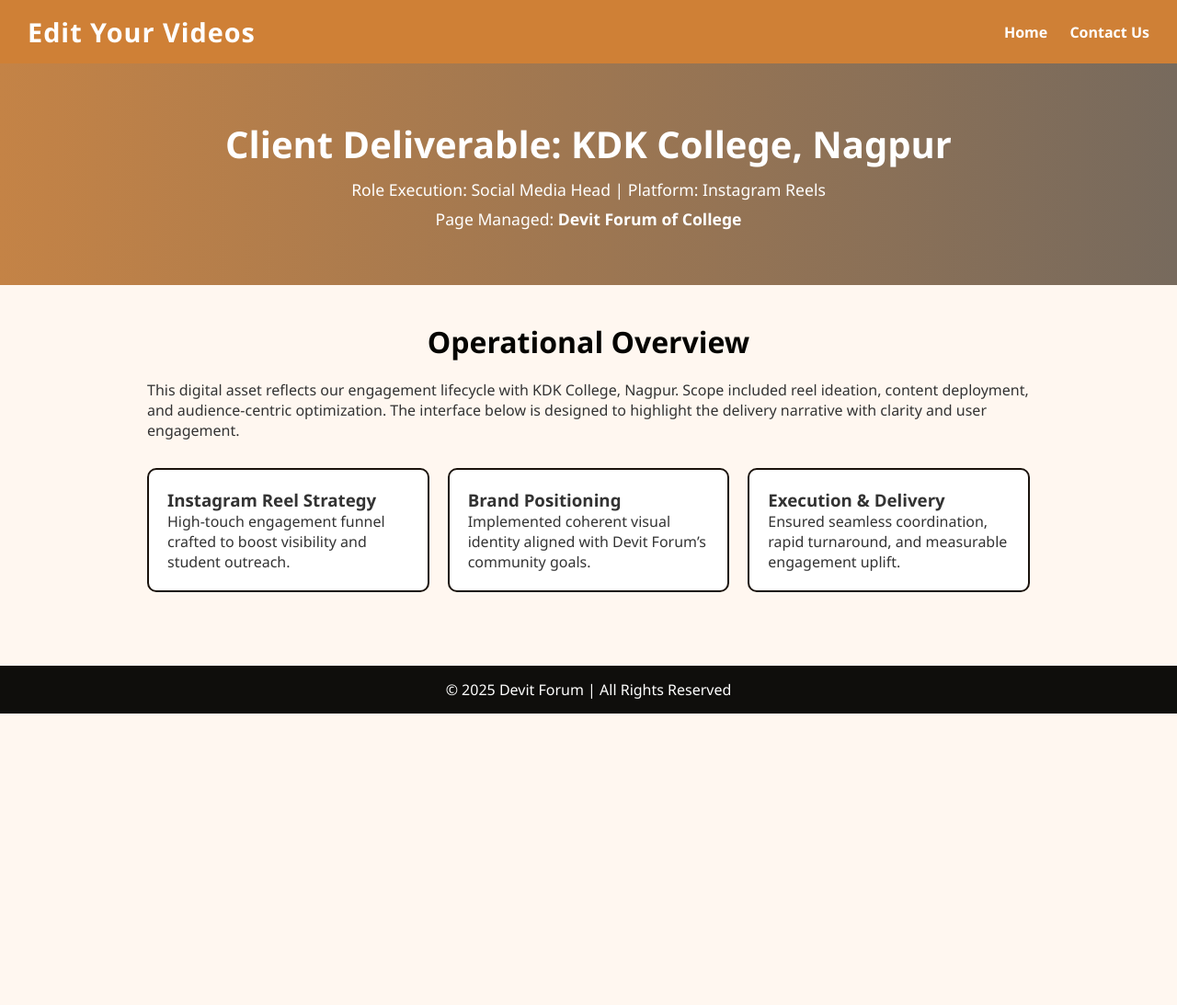
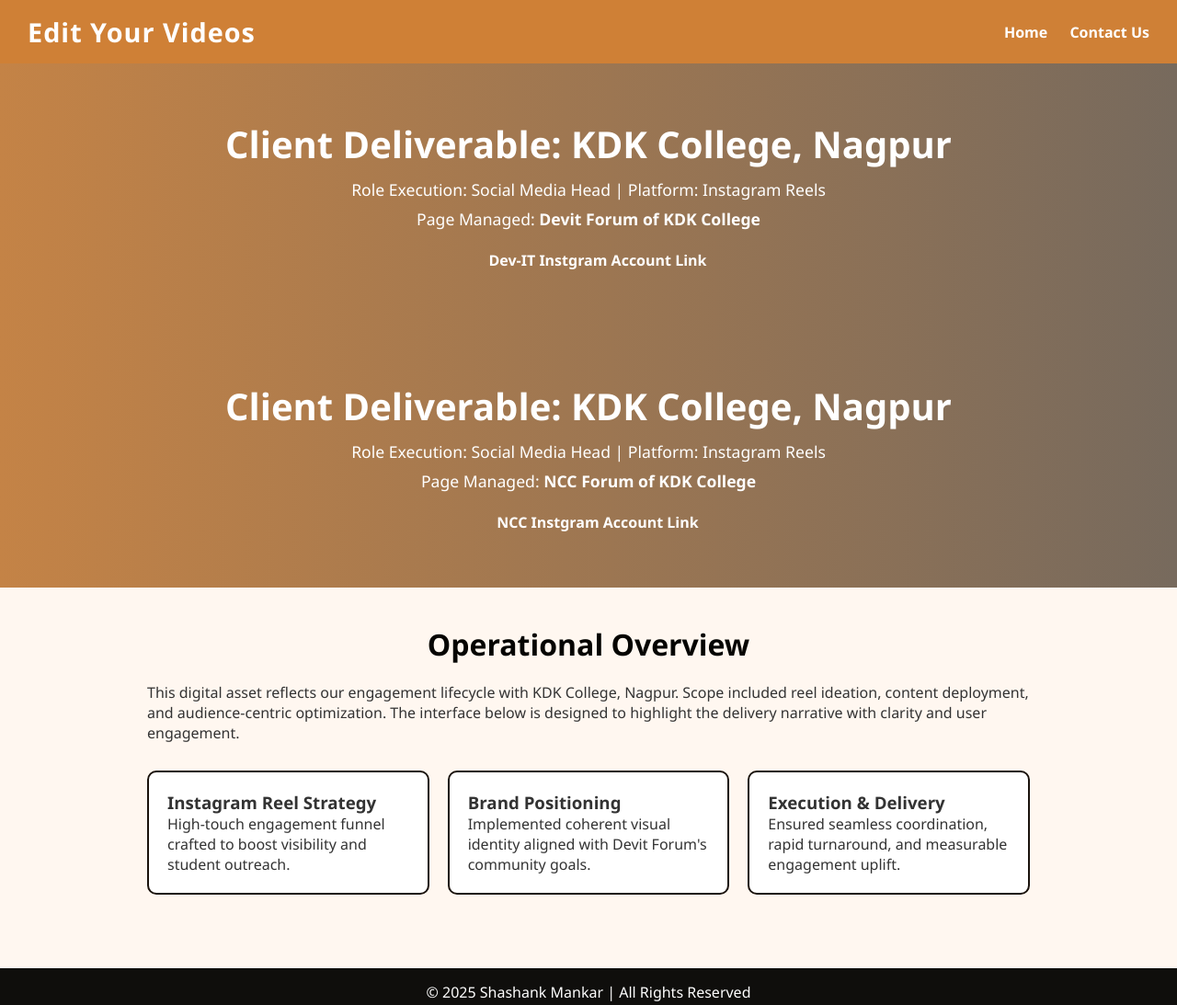
Before and after one commit to shashank-77-77/EDIT-YOUR-VIDEO-WEBSITE, a plain HTML site: page work.html in a window 1280 px wide. Shown: the whole page at 92% size. Before the commit the page ends 800 px from the top, so only its background shows below. Drawn offline with Linux system fonts and the light colour scheme.

Commit message:
website -  all files

```diff
--- a/work.html
+++ b/work.html
@@ -18,8 +18,17 @@
     <section class="hero">
         <h1>Client Deliverable: KDK College, Nagpur</h1>
         <p>Role Execution: Social Media Head | Platform: Instagram Reels</p>
-        <p>Page Managed: <strong>Devit Forum of College</strong></p>
+        <p>Page Managed: <strong>Devit Forum of KDK College</strong></p> <br>
+        <a href="https://www.instagram.com/dev_it__?igsh=Z3B1cHRvZ3lpbHQ1" class="nav-btn">Dev-IT Instgram Account Link</a>
     </section>
+
+        <section class="hero">
+        <h1>Client Deliverable: KDK College, Nagpur</h1>
+        <p>Role Execution: Social Media Head | Platform: Instagram Reels</p>
+        <p>Page Managed: <strong>NCC Forum of KDK College</strong></p> <br>
+        <a href="https://www.instagram.com/ncc_kdkce?igsh=dHl6MWoyd3J5b2R4" class="nav-btn">NCC Instgram Account Link</a>
+    </section>
+
 
     <section class="content">
         <h2>Operational Overview</h2>
@@ -37,7 +46,7 @@
 
             <div class="card">
                 <h3>Brand Positioning</h3>
-                <p>Implemented coherent visual identity aligned with Devit Forum’s community goals.</p>
+                <p>Implemented coherent visual identity aligned with Devit Forum's community goals.</p>
             </div>
 
             <div class="card">
@@ -48,7 +57,7 @@
     </section>
 
     <footer>
-        <p>© 2025 Devit Forum | All Rights Reserved</p>
+        <p>© 2025 Shashank Mankar | All Rights Reserved</p>
     </footer>
 </body>
 </html>
```
Also changed, not shown: index.html (+6 -5 lines), p1.jpg (added), shalogoweb.png (deleted).
